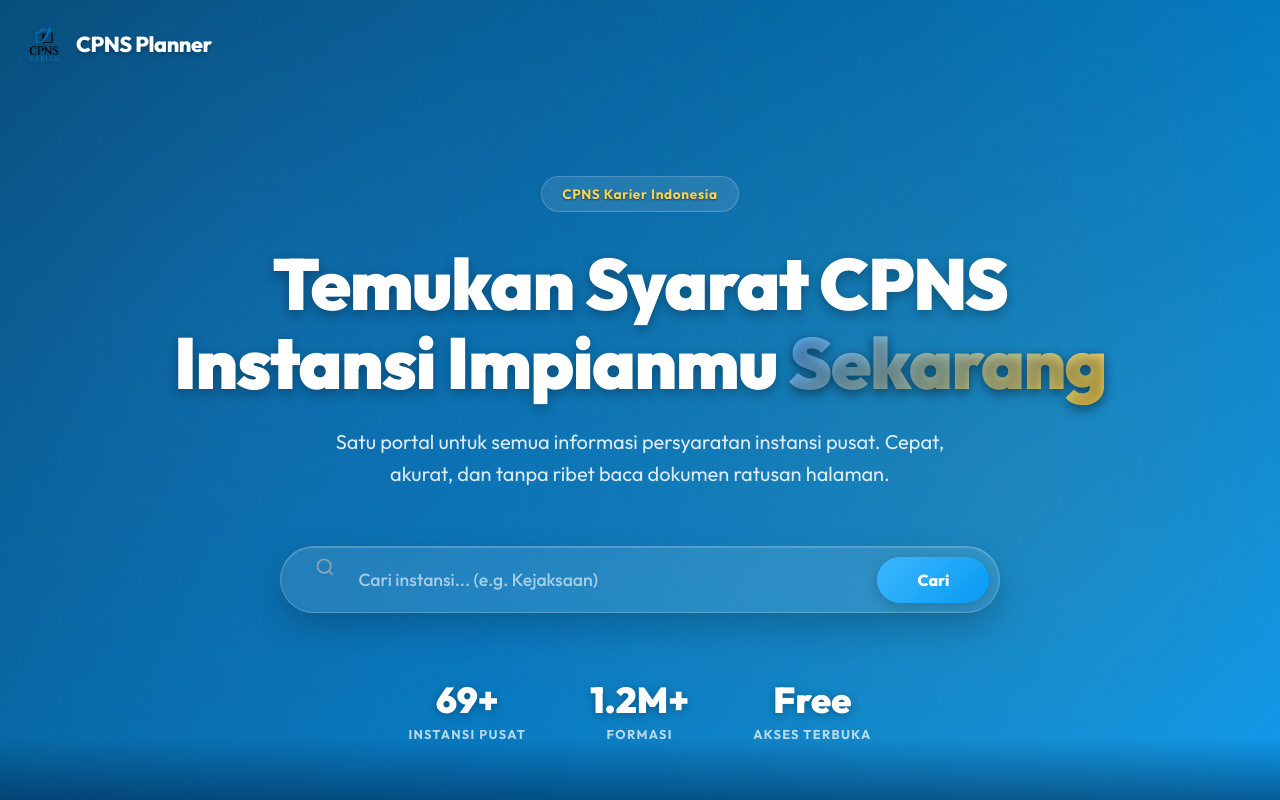
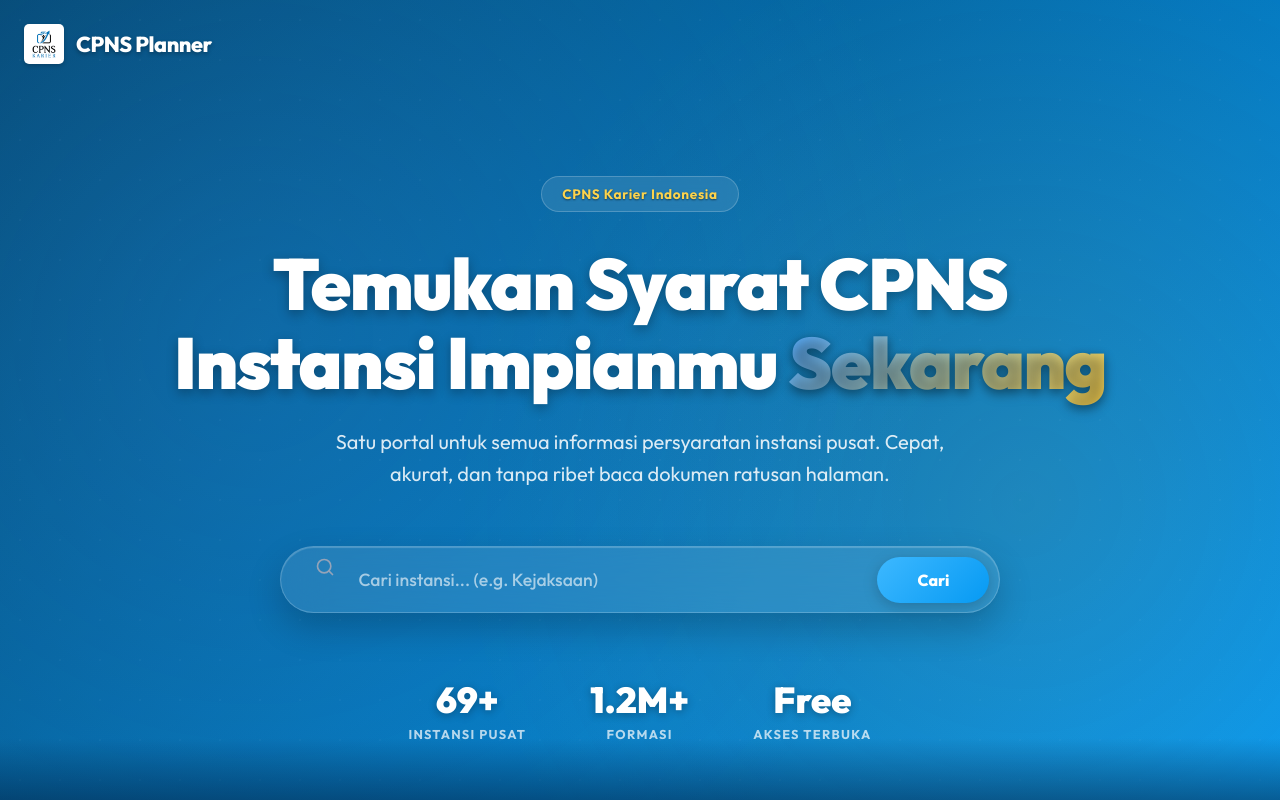
Before and after one commit to dhanidwisbg/CPNS-PLANNER, a React (Vite) app: page / in a window 1280 px wide. Shown: the top 800 px of the page. Built offline with nearby package versions, Linux system fonts and the light colour scheme.

Commit message:
feat: initialize CPNS Planner application with search, filtering, and progress tracking functionality

```diff
--- a/src/App.css
+++ b/src/App.css
@@ -28,7 +28,10 @@
   height: 40px;
   width: auto;
   object-fit: contain;
-  filter: drop-shadow(0 2px 4px rgba(0,0,0,0.2));
+  background-color: white;
+  border-radius: 5px;
+  padding: 4px;
+  box-shadow: 0 2px 4px rgba(0,0,0,0.2);
 }
 
 .logo-text {
--- a/src/App.jsx
+++ b/src/App.jsx
@@ -226,13 +226,13 @@ function App() {
             <div style={{ width: '40px', height: '40px', background: 'var(--primary)', borderRadius: '10px', display: 'flex', alignItems: 'center', justifyContent: 'center' }}>
               <Zap size={20} />
             </div>
-            <span style={{ fontSize: '1.5rem', fontWeight: 900 }}>CPNS Tracker</span>
+            <span style={{ fontSize: '1.5rem', fontWeight: 900 }}>CPNS Planner</span>
           </div>
           <p style={{ color: '#94a3b8', maxWidth: '500px', margin: '0 auto 2rem', lineHeight: '1.6' }}>
-            Portal kompilasi data persyaratan CPNS 2024/2025. Membantu calon pelamar menentukan pilihan instansi dengan lebih bijak.
+            Portal kompilasi data persyaratan CPNS berdasarkan tahun 2024. Membantu calon pelamar menentukan pilihan instansi dengan lebih bijak.
           </p>
           <div style={{ borderTop: '1px solid rgba(255,255,255,0.1)', paddingTop: '2rem', fontSize: '0.85rem', color: '#64748b' }}>
-            &copy; 2026 CPNS Tracker by CPNS Karier Indonesia. Semua data bersumber dari portal resmi BKN & Instansi.
+            &copy; 2026 CPNS Planner by CPNS Karier Indonesia. Semua data bersumber dari portal resmi BKN & Instansi.
           </div>
         </div>
       </footer>
```
